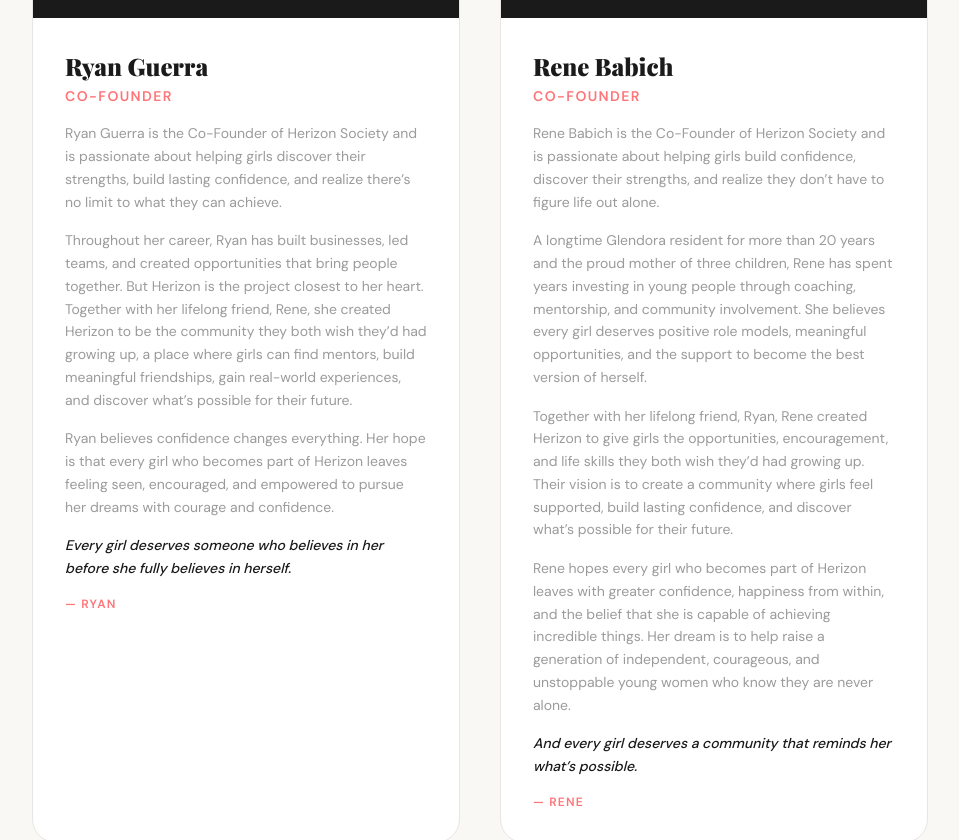
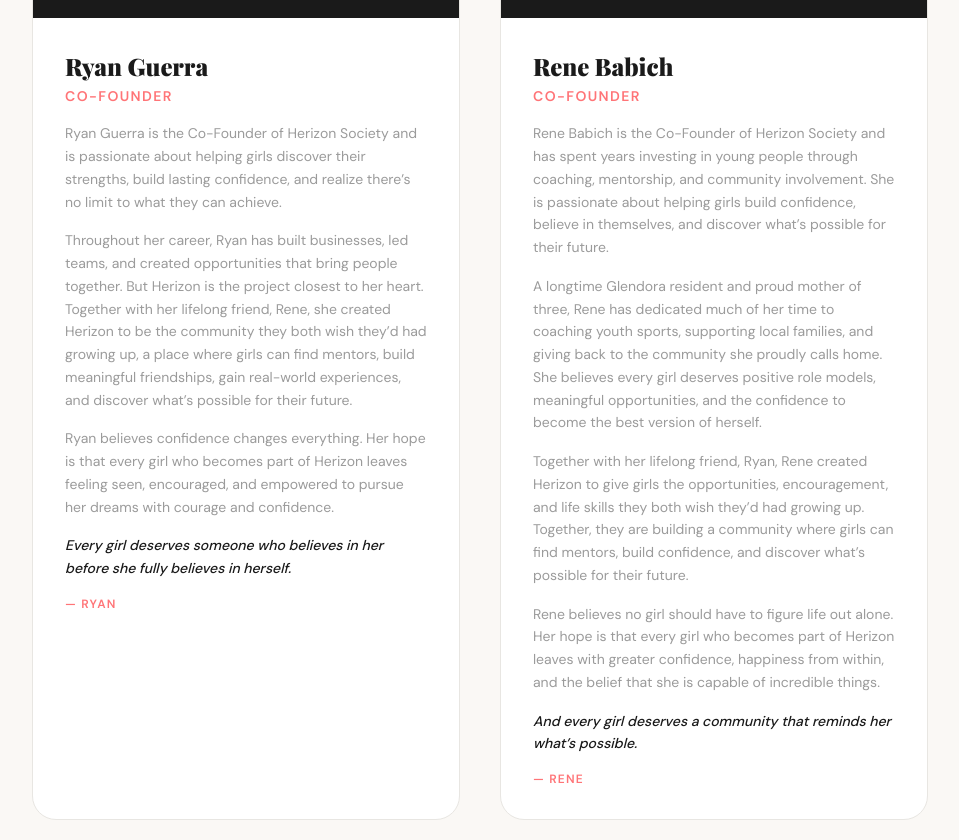
Before and after one commit to flourishprosper/herizonsociety-website, a Next.js app: page /about in a window 1280 px wide. Shown: the part 5640-6480 px from the top of the page, without its empty margins (160-1119 px from the left). Built offline with nearby package versions, Linux system fonts and the light colour scheme; a web font is replaced by a local one.

Commit message:
Update Rene bio copy again

```diff
--- a/src/app/about/page.tsx
+++ b/src/app/about/page.tsx
@@ -347,21 +347,21 @@ export default function AboutPage() {
                 </p>
                 <div className="space-y-4 text-[#9B9B9B] text-sm leading-relaxed">
                   <p>
-                    Rene Babich is the Co-Founder of Herizon Society and is passionate about helping girls build confidence, discover their strengths, and realize they don&rsquo;t have to figure life out alone.
+                    Rene Babich is the Co-Founder of Herizon Society and has spent years investing in young people through coaching, mentorship, and community involvement. She is passionate about helping girls build confidence, believe in themselves, and discover what&rsquo;s possible for their future.
                   </p>
                   <p>
-                    A longtime Glendora resident for more than 20 years and the proud mother of three children, Rene has spent years investing in young people through coaching, mentorship, and community involvement. She believes every girl deserves positive role models, meaningful opportunities, and the support to become the best version of herself.
+                    A longtime Glendora resident and proud mother of three, Rene has dedicated much of her time to coaching youth sports, supporting local families, and giving back to the community she proudly calls home. She believes every girl deserves positive role models, meaningful opportunities, and the confidence to become the best version of herself.
                   </p>
                   <p>
-                    Together with her lifelong friend, Ryan, Rene created Herizon to give girls the opportunities, encouragement, and life skills they both wish they&rsquo;d had growing up. Their vision is to create a community where girls feel supported, build lasting confidence, and discover what&rsquo;s possible for their future.
+                    Together with her lifelong friend, Ryan, Rene created Herizon to give girls the opportunities, encouragement, and life skills they both wish they&rsquo;d had growing up. Together, they are building a community where girls can find mentors, build confidence, and discover what&rsquo;s possible for their future.
                   </p>
                   <p>
-                    Rene hopes every girl who becomes part of Herizon leaves with greater confidence, happiness from within, and the belief that she is capable of achieving incredible things. Her dream is to help raise a generation of independent, courageous, and unstoppable young women who know they are never alone.
+                    Rene believes no girl should have to figure life out alone. Her hope is that every girl who becomes part of Herizon leaves with greater confidence, happiness from within, and the belief that she is capable of incredible things.
                   </p>
                   <p className="text-[#1A1A1A] font-medium italic mt-4">
                     And every girl deserves a community that reminds her what&rsquo;s possible.
                   </p>
-                  <p className="text-[#FF7477] font-semibold text-xs uppercase tracking-widest">— RENE</p>
+                  <p className="text-[#FF7477] font-semibold text-xs uppercase tracking-widest">— Rene</p>
                 </div>
               </div>
             </div>
```
